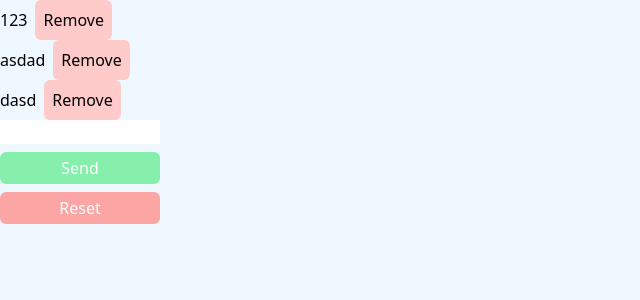
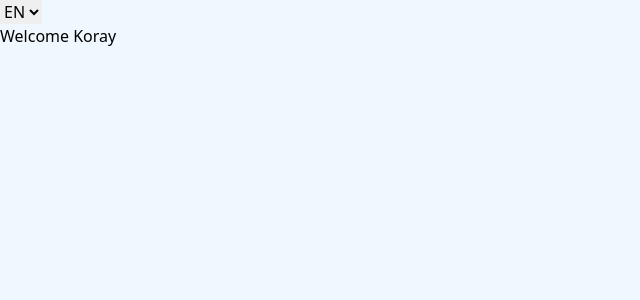
Before and after one commit to kry23/koray-korkmaz-dev-hope-react-mod-exercises, a React (Create React App) app: page / in a window 1280 px wide. Shown: the top 300 px of the page, without its empty margins (0-640 px from the left). Built offline with nearby package versions, Linux system fonts and the light colour scheme.

Commit message:
context-1 sol.

```diff
--- a/src/App.js
+++ /dev/null
@@ -1,48 +0,0 @@
-import { Hello } from "./Hello";
-import { Message } from "./Message";
-import React from "react";
-import "./basic.css";
-import { Welcome } from "./Welcome";
-import InteractiveWelcome from "./InteractiveWelcome";
-import Login from "./Login";
-import TodoList from "./TodoList";
-import Container from "./Container";
-export class App extends React.Component {
-  constructor(props) {
-    super(props);
-    this.handleSubmit = this.handleSubmit.bind(this);
-  }
-  handleSubmit(name, password, event) {
-    event.preventDefault();
-    console.log(name, password);
-  }
-  render() {
-    return (
-      <div>
-        {/* <Welcome /> */}
-        {/*  <Hello></Hello>
-        <Message></Message> */}
-        {/* <InteractiveWelcome /> */}
-        {/* <Login handleSubmit={this.handleSubmit} /> */}
-        <TodoList
-          render={(items, removeItem) => {
-            return items.map((item, index) => {
-              return (
-                <li key={index}>
-                  {item}
-                  <button
-                    className="bg-red-200 rounded-md p-2 ml-2"
-                    onClick={() => removeItem(index)}
-                  >
-                    Remove
-                  </button>
-                </li>
-              );
-            });
-          }}
-        ></TodoList>
-        {/* <Container title={"where is my mind ?"} /> */}
-      </div>
-    );
-  }
-}
--- /dev/null
+++ b/src/App.jsx
@@ -0,0 +1,54 @@
+import React, { useState } from "react";
+import { Hello } from "./Hello";
+import { Message } from "./Message";
+import "./basic.css";
+import { Welcome } from "./Welcome";
+import InteractiveWelcome from "./InteractiveWelcome";
+import Login from "./Login";
+import TodoList from "./TodoList";
+import Container from "./Container";
+import DisplayLanguage from "./DisplayLanguage";
+import LanguageContext from "./LanguageContext";
+function App() {
+  const [language, setLanguage] = useState("en");
+  const handleLanguage = (e) => {
+    setLanguage(e.target.value);
+  };
+  return (
+    <div>
+      {/* <Welcome /> */}
+      {/*  <Hello></Hello>
+    <Message></Message> */}
+      {/* <InteractiveWelcome /> */}
+      {/* <Login handleSubmit={this.handleSubmit} /> */}
+      {/* <TodoList
+      render={(items, removeItem) => {
+        return items.map((item, index) => {
+          return (
+            <li key={index}>
+              {item}
+              <button
+                className="bg-red-200 rounded-md p-2 ml-2"
+                onClick={() => removeItem(index)}
+              >
+                Remove
+              </button>
+            </li>
+          );
+        });
+      }}
+    ></TodoList> */}
+      <select value={language} onChange={handleLanguage}>
+        <option value="en">EN</option>
+        <option value="tr">TR</option>
+        <option value="it">IT</option>
+      </select>
+      <LanguageContext.Provider value={language}>
+        <DisplayLanguage />
+      </LanguageContext.Provider>
+      {/* <Container title={"where is my mind ?"} /> */}
+    </div>
+  );
+}
+
+export default App;
--- /dev/null
+++ b/src/DisplayLanguage.jsx
@@ -0,0 +1,24 @@
+import React from "react";
+import LanguageContext from "./LanguageContext";
+const Strings = {
+  en: {
+    current: "Welcome",
+  },
+  tr: {
+    current: "Hoşgeldin",
+  },
+  it: {
+    current: "Benvenuto",
+  },
+};
+function DisplayLanguage() {
+  return (
+    <div>
+      <LanguageContext.Consumer>
+        {(language) => Strings[language].current + " Koray"}
+      </LanguageContext.Consumer>
+    </div>
+  );
+}
+
+export default DisplayLanguage;
--- /dev/null
+++ b/src/LanguageContext.js
@@ -0,0 +1,4 @@
+import { createContext } from "react";
+
+const LanguageContext = createContext("en");
+export default LanguageContext;
--- a/src/index.js
+++ b/src/index.js
@@ -1,5 +1,5 @@
 import reactDom from "react-dom";
-import { App } from "./App";
+import App from "./App";
 import "./index.css";
 
 reactDom.render(<App />, document.querySelector("#root"));
```
